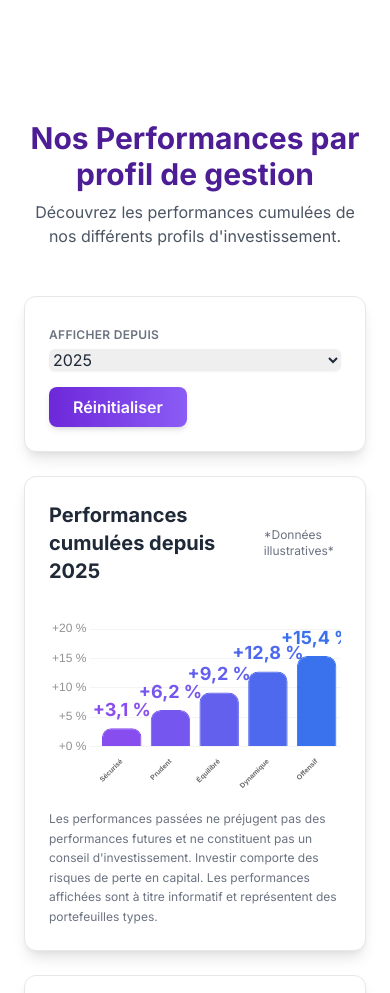
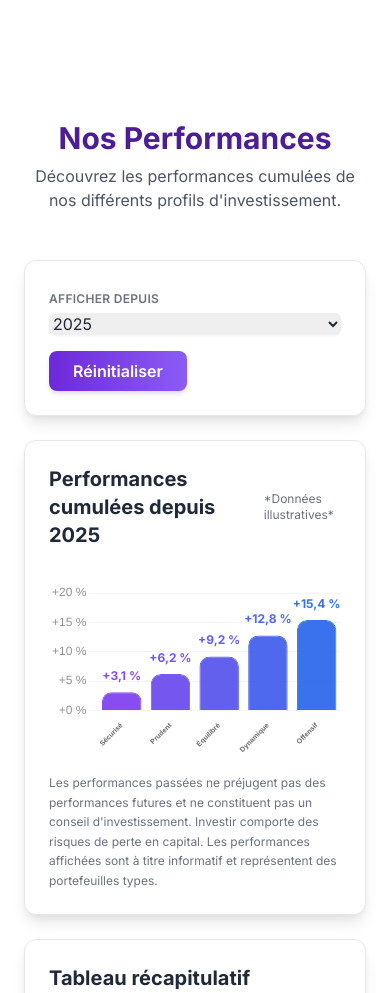
Before and after one commit to MamyRAMA/RAMAdvisor, a website: page index.html in a window 390 px wide. Shown: the part 2240-3233 px from the top of the page. Drawn offline with nearby package versions, Linux system fonts and the light colour scheme.

Commit message:
Responsive correction

```diff
--- a/index.html
+++ b/index.html
@@ -100,7 +100,7 @@
         <section class="py-20 bg-white">
             <div class="container mx-auto px-6">
                 <div class="text-center mb-12">
-                    <h2 class="text-3xl font-bold section-title">Nos Performances par profil de gestion</h2>
+                    <h2 class="text-3xl font-bold section-title">Nos Performances</h2>
                     <p class="text-gray-600 mt-2">Découvrez les performances cumulées de nos différents profils d'investissement.</p>
                 </div>
 
--- a/js/script.js
+++ b/js/script.js
@@ -344,7 +344,11 @@ function initializePerformanceSection() {
             if (!ds) return;
             const meta = chart.getDatasetMeta(0);
             ctx.save();
-            ctx.font = 'bold 18px Inter, sans-serif';
+
+            // Taille adaptative selon la largeur d'écran
+            const fontSize = window.innerWidth < 640 ? 12 : 18; // 12px mobile, 18px desktop
+            ctx.font = `bold ${fontSize}px Inter, sans-serif`;
+
             ctx.textAlign = 'center';
             meta.data.forEach((bar, idx) => {
                 const v = ds.data[idx];
@@ -425,7 +429,7 @@ function initializePerformanceSection() {
                             display: true,
                             font: {
                                 weight: 'bold',
-                                size: isMobile ? 7 : 9 // Taille réduite sur mobile
+                                size: isMobile ? 7 : 12 // Taille réduite sur mobile
                             },
                             maxRotation: isMobile ? 45 : 0, // Rotation à 45° sur mobile
                             minRotation: isMobile ? 45 : 0,
@@ -496,7 +500,7 @@ function initializePerformanceSection() {
     window.addEventListener('resize', () => {
         if (chart) {
             const isMobile = window.innerWidth < 640;
-            chart.options.scales.x.ticks.font.size = isMobile ? 6 : 8;
+            chart.options.scales.x.ticks.font.size = isMobile ? 7 : 12;
             chart.options.scales.x.ticks.maxRotation = isMobile ? 45 : 0;
             chart.options.scales.x.ticks.minRotation = isMobile ? 45 : 0;
             chart.update('none'); // 'none' pour éviter les animations au redimensionnement
```
